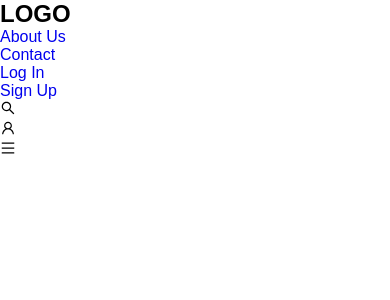
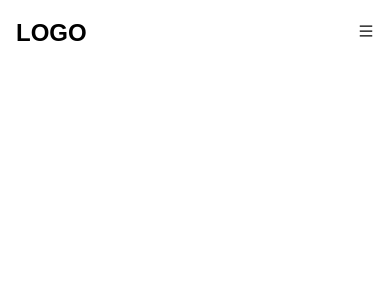
Before and after one commit to dovjas/TravelDealsWebReact, a React (Create React App) app: page / in a window 390 px wide. Shown: the top 300 px of the page. Built offline with nearby package versions, Linux system fonts and the light colour scheme; the HTML template or start-up script is replaced by a standard one.

Commit message:
Mobile navbar

```diff
--- a/src/components/navbar/Navbar.css
+++ /dev/null
@@ -1,18 +0,0 @@
-.navbar{
-    width: 100%;
-    height: 65px;
-    display: flex;
-    justify-content: space-between;
-    align-items: center;
-    padding: 1rem;
-}
-.menu{
-    display: flex;
-    align-items: center;
-}
-.menu li{
-    padding: 1rem;
-}
-.mobileBtn{
-    display: none;
-}
--- a/src/components/navbar/Navbar.jsx
+++ b/src/components/navbar/Navbar.jsx
@@ -1,5 +1,5 @@
 import React from 'react'
-import styles from './Navbar.css'
+import styles from './Navbar.module.css'
 import {AiOutlineMenu,AiOutlineClose,AiOutlineSearch,AiOutlineUser} from 'react-icons/ai'
 
 
--- /dev/null
+++ b/src/components/navbar/Navbar.module.css
@@ -0,0 +1,50 @@
+.navbar{
+    width: 100%;
+    height: 65px;
+    display: flex;
+    justify-content: space-between;
+    align-items: center;
+    padding: 1rem;
+}
+.menu{
+    display: flex;
+    align-items: center;
+}
+.menu li{
+    padding: 1rem;
+}
+.mobileBtn{
+    display: none;
+}
+
+
+
+
+@media screen and (max-width: 720px){
+    .mobileBtn{
+        display: block;
+        position: absolute;
+        right: 1rem;
+        cursor: pointer;
+    }
+    .menu{
+        display: flex;
+        flex-direction: column;
+        justify-content: center;
+        width: 100%;
+        height: 100vh;
+        position: fixed;
+        top: -100%;
+        bottom: 0;
+        left: 0;
+        right: 0;
+        transition: top 1s;
+    }
+    .active{
+        top: 0;
+    }
+    .navbar a{
+        font-size: 1.5rem;
+        font-weight: 400;
+    }
+}
--- a/src/index.css
+++ b/src/index.css
@@ -2,6 +2,7 @@
   margin: 0;
   padding: 0;
   box-sizing: border-box;
+  color: #000;
 }
 body{
   font-family: 'Poppins',sans-serif;
```
